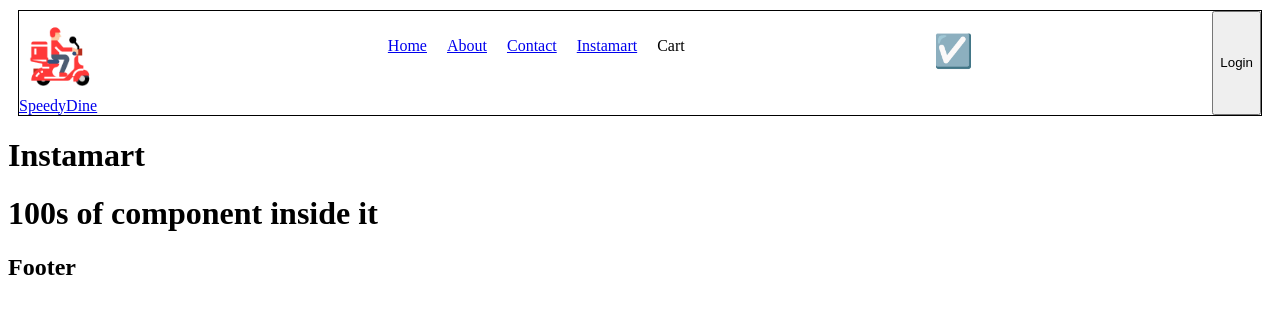
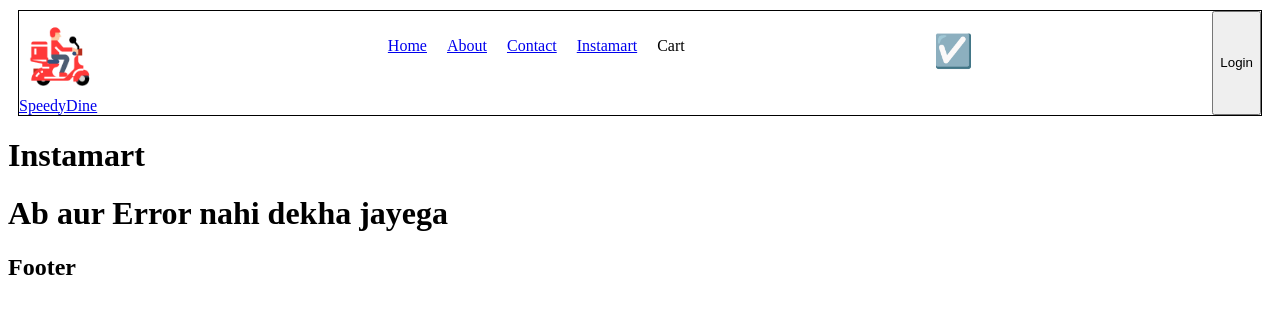
Before and after one commit to akkarn1689/muReactApp, a React (Vite) app: page /instamart in a window 1280 px wide. Shown: the top 314 px of the page. Built offline with nearby package versions, Linux system fonts and the light colour scheme.

Commit message:
error-check

```diff
--- a/src/components/Instamart.js
+++ b/src/components/Instamart.js
@@ -2,7 +2,7 @@ const Instamart = () => {
     return (
         <div>
             <h1>Instamart</h1>
-            <h1>100s of component inside it</h1>
+            <h1>Ab aur Error nahi dekha jayega</h1>
         </div>
     );
 };
```
